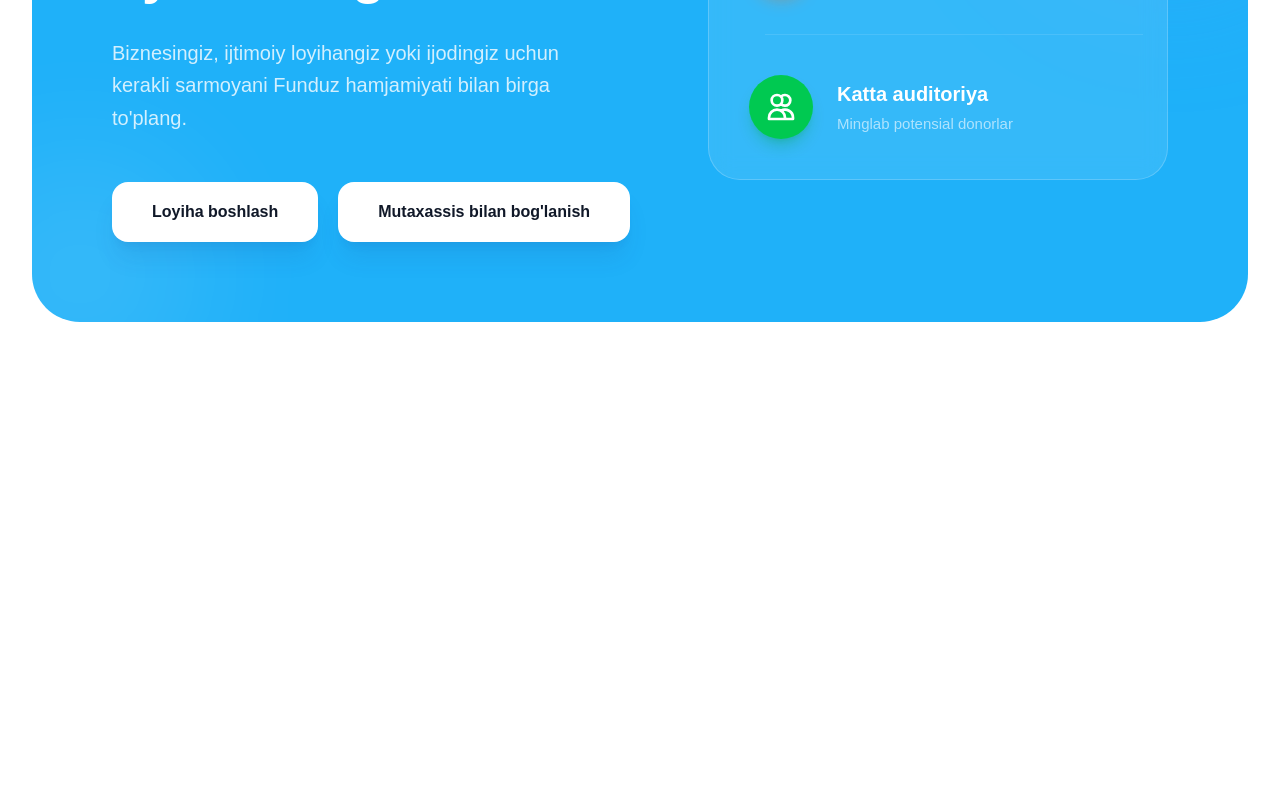
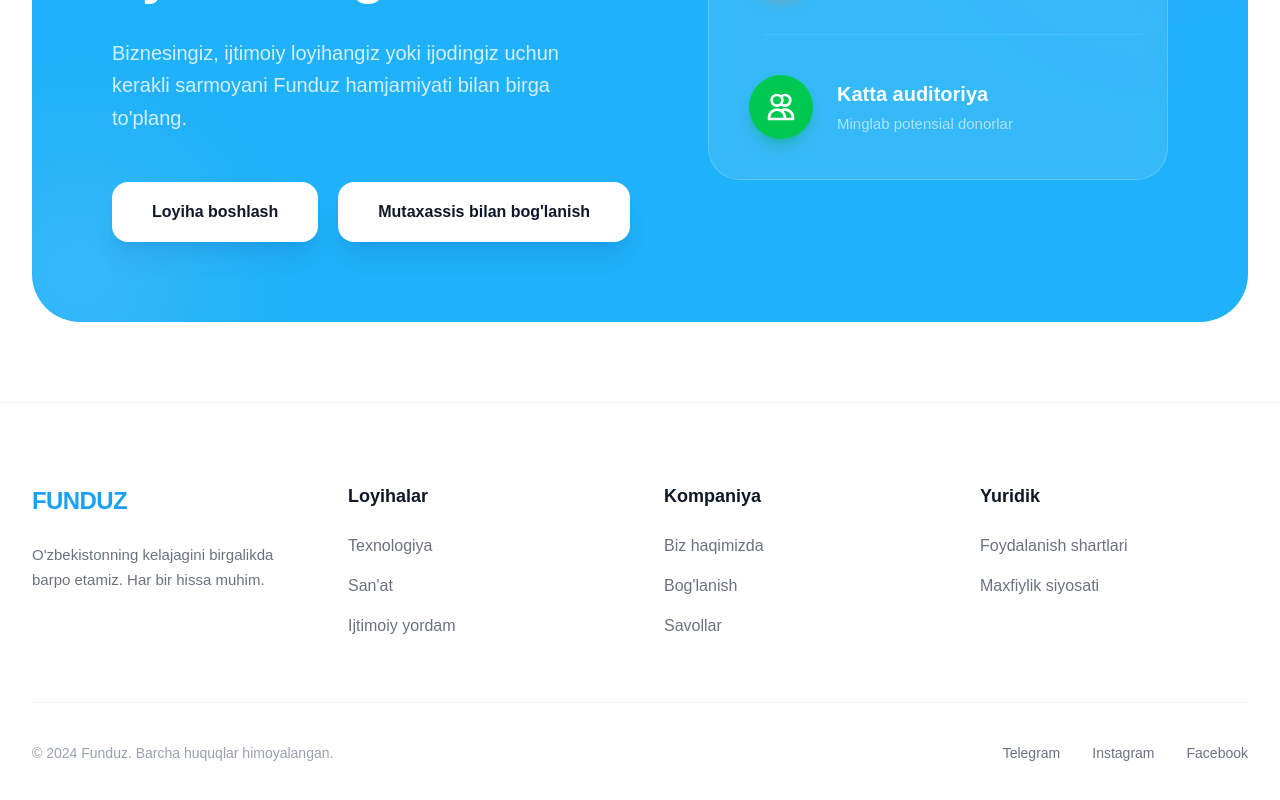
Before and after one commit to Turgunoff/Funduz, a Vue app: page / in a window 1280 px wide. Shown: the part 2392-3192 px from the top of the page. Before the commit the page ends 2794 px from the top, so only its background shows below. Built offline with nearby package versions, Linux system fonts and the light colour scheme; the HTML template or start-up script is replaced by a standard one.

Commit message:
feat: implement application layout with internationalization and footer component

```diff
--- a/src/App.vue
+++ b/src/App.vue
@@ -1,6 +1,7 @@
 <script setup lang="ts">
 import { RouterView } from 'vue-router'
 import AppHeader from './components/AppHeader.vue'
+import AppFooter from './components/AppFooter.vue'
 </script>
 
 <template>
@@ -9,6 +10,7 @@ import AppHeader from './components/AppHeader.vue'
     <main class="flex-grow">
       <RouterView />
     </main>
+    <AppFooter />
   </div>
 </template>
 
--- /dev/null
+++ b/src/components/AppFooter.vue
@@ -0,0 +1,65 @@
+<template>
+  <footer class="bg-white pt-20 pb-10 border-t border-gray-100">
+    <div class="max-w-[1440px] mx-auto px-4 sm:px-6 lg:px-8">
+      <!-- Top Section: Links -->
+      <div class="grid grid-cols-1 md:grid-cols-2 lg:grid-cols-4 gap-12 mb-16">
+        <!-- Brand & Desc -->
+        <div class="max-w-[280px]">
+          <div class="text-[#1ba0f2] text-[24px] font-black tracking-tight mb-6">
+            FUNDUZ
+          </div>
+          <p class="text-gray-500 text-[15px] leading-relaxed">
+            {{ $t('footer.description') }}
+          </p>
+        </div>
+
+        <!-- Loyihalar -->
+        <div>
+          <h4 class="text-gray-900 text-[18px] font-bold mb-6">{{ $t('footer.projects_title') }}</h4>
+          <ul class="space-y-4">
+            <li><a href="#" class="text-gray-500 hover:text-[#1ba0f2] transition-colors">{{ $t('footer.p_tech') }}</a></li>
+            <li><a href="#" class="text-gray-500 hover:text-[#1ba0f2] transition-colors">{{ $t('footer.p_art') }}</a></li>
+            <li><a href="#" class="text-gray-500 hover:text-[#1ba0f2] transition-colors">{{ $t('footer.p_social') }}</a></li>
+          </ul>
+        </div>
+
+        <!-- Kompaniya -->
+        <div>
+          <h4 class="text-gray-900 text-[18px] font-bold mb-6">{{ $t('footer.company_title') }}</h4>
+          <ul class="space-y-4">
+            <li><a href="#" class="text-gray-500 hover:text-[#1ba0f2] transition-colors">{{ $t('footer.c_about') }}</a></li>
+            <li><a href="#" class="text-gray-500 hover:text-[#1ba0f2] transition-colors">{{ $t('footer.c_contact') }}</a></li>
+            <li><a href="#" class="text-gray-500 hover:text-[#1ba0f2] transition-colors">{{ $t('footer.c_faq') }}</a></li>
+          </ul>
+        </div>
+
+        <!-- Yuridik -->
+        <div>
+          <h4 class="text-gray-900 text-[18px] font-bold mb-6">{{ $t('footer.legal_title') }}</h4>
+          <ul class="space-y-4">
+            <li><a href="#" class="text-gray-500 hover:text-[#1ba0f2] transition-colors">{{ $t('footer.l_terms') }}</a></li>
+            <li><a href="#" class="text-gray-500 hover:text-[#1ba0f2] transition-colors">{{ $t('footer.l_privacy') }}</a></li>
+          </ul>
+        </div>
+      </div>
+
+      <!-- Divider -->
+      <div class="h-[1px] w-full bg-gray-100 mb-10"></div>
+
+      <!-- Bottom Section: Copyright & Socials -->
+      <div class="flex flex-col md:flex-row justify-between items-center gap-6">
+        <p class="text-gray-400 text-[14px]">
+          {{ $t('footer.copyright') }}
+        </p>
+        <div class="flex items-center gap-8">
+          <a href="#" class="text-gray-500 hover:text-[#1ba0f2] text-[14px] font-medium transition-colors">{{ $t('footer.social_tg') }}</a>
+          <a href="#" class="text-gray-500 hover:text-[#1ba0f2] text-[14px] font-medium transition-colors">{{ $t('footer.social_inst') }}</a>
+          <a href="#" class="text-gray-500 hover:text-[#1ba0f2] text-[14px] font-medium transition-colors">{{ $t('footer.social_fb') }}</a>
+        </div>
+      </div>
+    </div>
+  </footer>
+</template>
+
+<script setup lang="ts">
+</script>
--- a/src/i18n.ts
+++ b/src/i18n.ts
@@ -49,6 +49,24 @@ const messages = {
       feature1_desc: "To'liq shaffof dashboard",
       feature2: "Katta auditoriya",
       feature2_desc: "Minglab potensial donorlar"
+    },
+    footer: {
+      description: "O'zbekistonning kelajagini birgalikda barpo etamiz. Har bir hissa muhim.",
+      projects_title: "Loyihalar",
+      p_tech: "Texnologiya",
+      p_art: "San'at",
+      p_social: "Ijtimoiy yordam",
+      company_title: "Kompaniya",
+      c_about: "Biz haqimizda",
+      c_contact: "Bog'lanish",
+      c_faq: "Savollar",
+      legal_title: "Yuridik",
+      l_terms: "Foydalanish shartlari",
+      l_privacy: "Maxfiylik siyosati",
+      copyright: "© 2024 Funduz. Barcha huquqlar himoyalangan.",
+      social_tg: "Telegram",
+      social_inst: "Instagram",
+      social_fb: "Facebook"
     }
   },
   ru: {
@@ -99,6 +117,24 @@ const messages = {
       feature1_desc: "Полностью прозрачный дашборд",
       feature2: "Большая аудитория",
       feature2_desc: "Тысячи потенциальных доноров"
+    },
+    footer: {
+      description: "Строим будущее Узбекистана вместе. Каждое вложение важно.",
+      projects_title: "Проекты",
+      p_tech: "Технологии",
+      p_art: "Искусство",
+      p_social: "Социальная помощь",
+      company_title: "Компания",
+      c_about: "О нас",
+      c_contact: "Контакты",
+      c_faq: "Вопросы",
+      legal_title: "Юридическая информация",
+      l_terms: "Условия использования",
+      l_privacy: "Политика конфиденциальности",
+      copyright: "© 2024 Funduz. Все права защищены.",
+      social_tg: "Telegram",
+      social_inst: "Instagram",
+      social_fb: "Facebook"
     }
   }
 }
```
